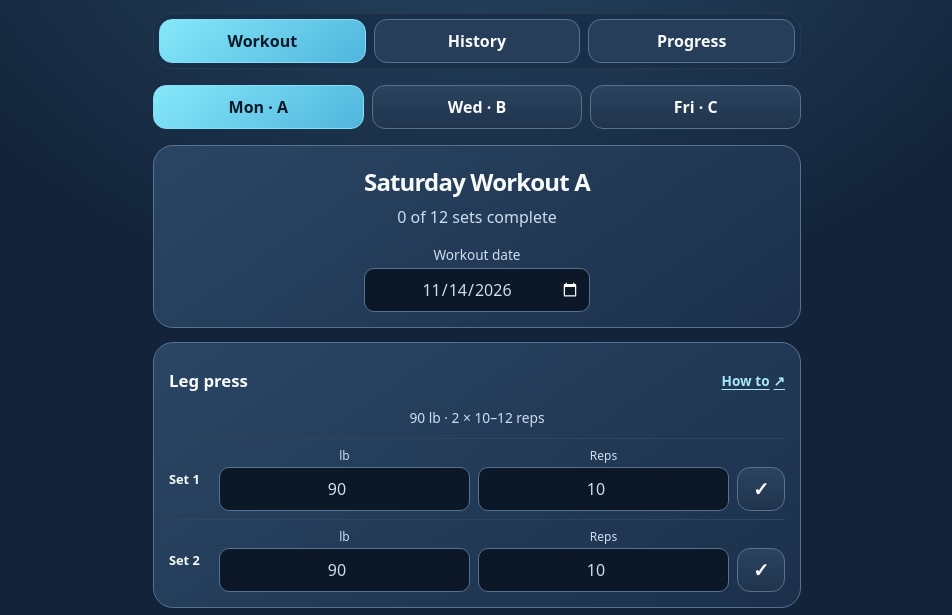
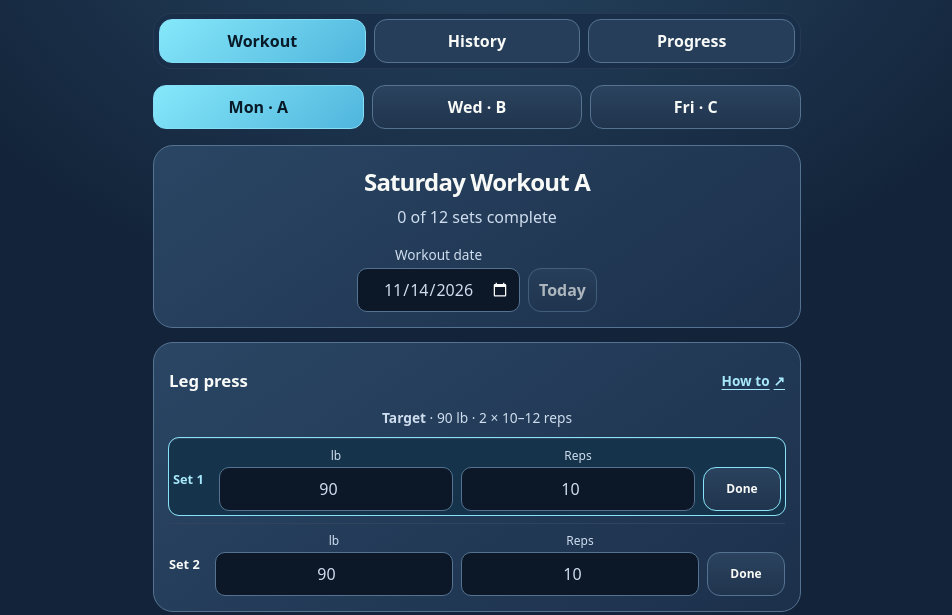
Before and after one commit to bobbycvaughn/bobbys-workout-log, a plain HTML site: page index.html in a window 1280 px wide. Shown: the part 148-763 px from the top of the page, without its empty margins (163-1115 px from the left). Drawn offline with Linux system fonts and the light colour scheme.

Commit message:
Simplify workout logging and history

```diff
--- a/app.js
+++ b/app.js
@@ -190,12 +190,12 @@ function workout() {
       `<button data-plan="${letter}" aria-pressed="${letter === plan}">${item.day.slice(0, 3)} · ${letter}</button>`).join('')}</div>
     <div class="session"><div><h2>${weekday} Workout ${plan}</h2>
     <p id="set-total">${sets.filter(set => set.done).length} of 12 sets complete</p></div>
-    <label>Workout date<input type="date" id="date" value="${date}"></label></div>
+    <div class="date-controls"><label>Workout date<input type="date" id="date" value="${date}"></label><button id="today" ${date === today ? 'disabled' : ''}>Today</button></div></div>
     ${exercises.map(([id, name, weight, count, range, qualifier], exerciseIndex) => {
       const last = lastTime(id);
       return `
       <section class="card"><div class="exercise-title"><h3>${name}</h3><a href="#form-${id}" data-guide="${id}" aria-label="How to do ${name}">How to <span aria-hidden="true">↗</span></a></div>
-      <p>${weight === null ? 'Bodyweight' : weight + ' lb' + (qualifier ? ' ' + qualifier : '')}
+      <p><strong>Target</strong> · ${weight === null ? 'Bodyweight' : weight + ' lb' + (qualifier ? ' ' + qualifier : '')}
       · 2 × ${range || count}${weight === null ? ' sec' : ' reps'}</p>
       ${last.length ? `<p class="last-time"><strong>Last time</strong><br>${last.join('<br>')}</p>` : ''}
       ${sets.slice(exerciseIndex * 2, exerciseIndex * 2 + 2).map((set, offset) => {
@@ -204,7 +204,7 @@ function workout() {
         return `<div class="set"><b>Set ${offset + 1}</b>
           ${weight === null ? '<span></span>' : `<label>lb${qualifier === 'each' ? ' each' : ''}<input type="number" min="0" step="any" inputmode="decimal" data-index="${index}" data-field="weight" aria-label="${label}, pounds" value="${set.weight}"></label>`}
           <label>${weight === null ? 'Seconds' : 'Reps'}<input type="number" min="1" step="1" inputmode="numeric" data-index="${index}" data-field="count" aria-label="${label}, ${weight === null ? 'seconds' : 'reps'}" value="${set.count}"></label>
-          <button data-complete="${index}" aria-pressed="${set.done}" aria-label="Complete ${label}">✓</button></div>`;
+          <button data-complete="${index}" aria-pressed="${set.done}" aria-label="${set.done ? 'Undo' : 'Complete'} ${label}">${set.done ? '✓ Completed' : 'Done'}</button></div>`;
       }).join('')}</section>`; }).join('')}`;
 
   view.insertAdjacentHTML('beforeend', `<section class="card"><h3>Custom exercises</h3>
@@ -244,7 +244,11 @@ function workout() {
         weight.value = set.weight ?? '';
         count.value = set.count;
         complete.setAttribute('aria-label', 'Complete ' + row.name + ', set ' + (offset + 1));
-        const refresh = () => complete.setAttribute('aria-pressed', set.done);
+        const refresh = () => {
+          complete.setAttribute('aria-pressed', set.done);
+          complete.setAttribute('aria-label', (set.done ? 'Undo ' : 'Complete ') + row.name + ', set ' + (offset + 1));
+          complete.textContent = set.done ? '✓ Completed' : 'Done';
+        };
         const edit = () => {
           if (!weight.validity.valid || !count.validity.valid) return false;
           set.weight = weight.value === '' ? null : weight.valueAsNumber;
@@ -262,6 +266,7 @@ function workout() {
           set.done = !set.done;
           save();
           refresh();
+          refreshCompletion();
           if (set.done) {
             restId = 'custom:' + row.name.toLowerCase();
             timer.querySelector('strong').textContent = row.name;
@@ -284,6 +289,7 @@ function workout() {
       item.append(remove);
       list.append(item);
     });
+    refreshCompletion();
   }
   showExtras();
   view.querySelector('#extra-form').onsubmit = event => {
@@ -344,6 +350,12 @@ function workout() {
     dialog.showModal();
   });
 
+  view.querySelector('#today').onclick = () => {
+    date = today;
+    render();
+    view.querySelector('#date').focus();
+  };
+
   view.querySelector('#date').addEventListener('change', event => {
     if (event.target.value && event.target.validity.valid && /^\d{4}-\d{2}-\d{2}$/.test(event.target.value)) date = event.target.value;
     render();
@@ -364,10 +376,19 @@ function workout() {
   });
 
   function refreshCompletion() {
-    view.querySelector('#set-total').textContent = sets.filter(set => set.done).length + ' of 12 sets complete';
-    view.querySelectorAll('[data-complete]').forEach(button => {
-      button.setAttribute('aria-pressed', sets[button.dataset.complete].done);
-    });
+    const buttons = [...view.querySelectorAll('.set button')];
+    for (const button of view.querySelectorAll('[data-complete]')) {
+      const index = Number(button.dataset.complete);
+      const done = sets[index].done;
+      const [, name] = exercises[Math.floor(index / 2)];
+      button.setAttribute('aria-pressed', done);
+      button.setAttribute('aria-label', (done ? 'Undo ' : 'Complete ') + name + ', set ' + (index % 2 + 1));
+      button.textContent = done ? '✓ Completed' : 'Done';
+    }
+    const next = buttons.find(button => button.getAttribute('aria-pressed') === 'false');
+    for (const button of buttons) button.closest('.set').classList.toggle('next-set', button === next);
+    const completed = buttons.filter(button => button.getAttribute('aria-pressed') === 'true').length;
+    view.querySelector('#set-total').textContent = completed + ' of ' + buttons.length + ' sets complete';
   }
 
   view.querySelectorAll('[data-complete]').forEach(button => button.onclick = () => {
@@ -434,7 +455,7 @@ function historyChart(logs) {
   const card = document.createElement('section');
   card.className = 'card';
   card.innerHTML = '<h3>Exercise progress</h3><label>Exercise<select id="chart-exercise"></select></label> <label>Measure<select id="chart-measure"></select></label><div id="chart"></div>';
-  view.querySelector('h2').after(card);
+  view.append(card);
   const byExercise = new Map();
   for (const log of [...logs].reverse()) {
     function add(id, name, sets) {
--- a/style.css
+++ b/style.css
@@ -137,3 +137,11 @@ main > h2, .stats, footer, dialog { text-align: center; }
 #extra-list .card { margin-top: 10px; }
 #extra-list .card > button { margin-top: 8px; }
 #finish-summary ul { padding-inline-start: 0; list-style-position: inside; }
+
+.date-controls { display: flex; flex-wrap: wrap; align-items: end; justify-content: center; gap: 8px; }
+.date-controls button:disabled { opacity: .65; cursor: default; }
+.set { grid-template-columns: 38px repeat(2, minmax(0, 1fr)) minmax(78px, max-content); }
+.set button { font-size: .75rem; padding-inline: 5px; }
+.set.next-set { border-radius: 10px; padding: 8px 4px 4px; outline: 1px solid #89e3f8; background: #15334a; }
+.set.next-set b { color: #a8e8fb; }
+.set.next-set button { border-color: #89e3f8; }
--- a/sw.js
+++ b/sw.js
@@ -1,4 +1,4 @@
-const cacheName = 'bobbys-workout-log-v11';
+const cacheName = 'bobbys-workout-log-v12';
 const assets = ['./', './index.html', './style.css', './app.js', './manifest.webmanifest', './icon-192.png', './icon-512.png'];
 
 self.addEventListener('install', event => {
```
